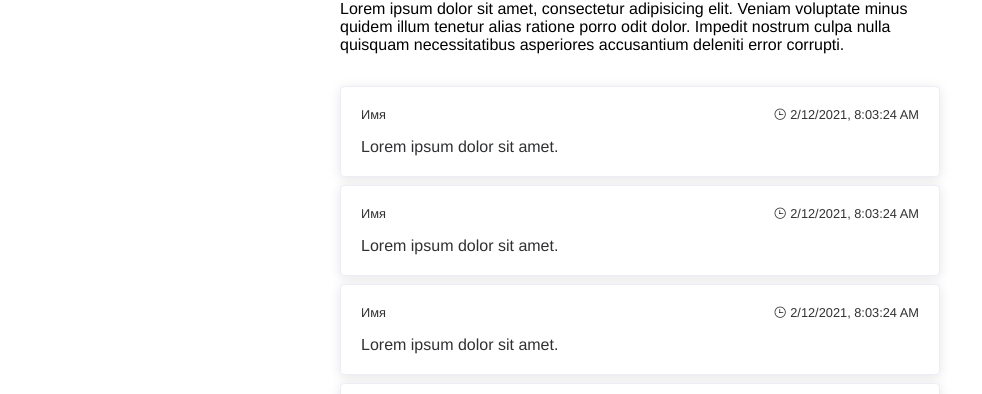
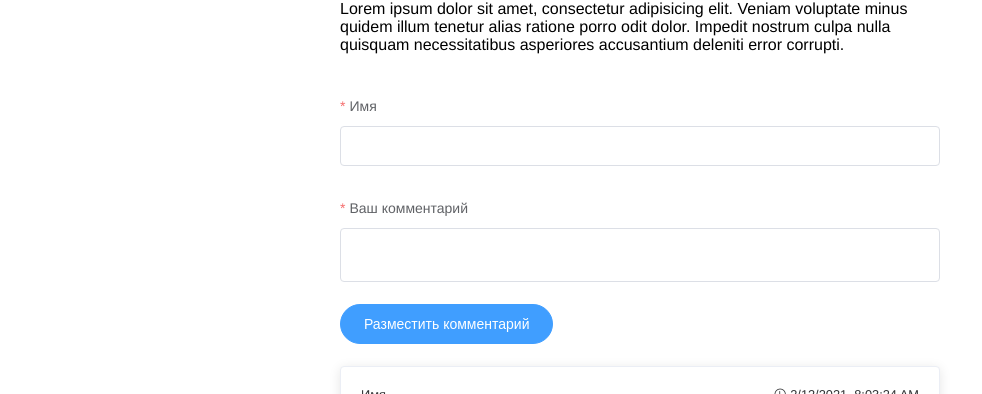
Before and after one commit to dm1annem/test_nuxt_blog, a Nuxt app: page /post/1 in a window 1280 px wide. Shown: the part 183-577 px from the top of the page, without its empty margins (0-982 px from the left). Built offline with nearby package versions, Linux system fonts and the light colour scheme.

Commit message:
сделал форму ввода коментариев

```diff
--- /dev/null
+++ b/components/main/CommentForm.vue
@@ -0,0 +1,63 @@
+<template>
+    <el-form
+    :model="controls"
+    :rules="rules"
+    ref="form"
+    @submit.native.prevent="onSubmit"
+    >
+        <el-form-item label="Имя" prop="name">
+            <el-input v-model.trim="controls.name"/>
+        </el-form-item>
+
+        <el-form-item label="Ваш комментарий" prop="text">
+            <el-input
+            v-model.trim="controls.text"
+            type="textarea"
+            resize="none"
+            :rows="2"
+            ></el-input>
+        </el-form-item>
+
+        <el-form-item >
+            <el-button
+            type="primary"
+            round
+            >Разместить комментарий</el-button>
+        </el-form-item>
+    </el-form>
+</template>
+
+<script>
+  export default {
+    data() {
+      return {
+            controls:{
+              name: '',
+              text: '',
+            },
+
+            rules:{
+                name:[
+                    {
+                    required: true,
+                    messege: 'Имя должно быть заполнено',
+                    triger: 'blur'
+                }
+                ],
+                text:[
+                    {
+                    required: true,
+                    messege: 'Введите ваш комментарий.',
+                    triger: 'blur'
+                    }]
+        }
+
+      }
+    },
+    methods: {
+      onSubmit() {
+        console.log('submit!');
+      }
+    }
+  }
+</script>
--- a/pages/post/_id.vue
+++ b/pages/post/_id.vue
@@ -34,7 +34,9 @@
         </main>
 
         <footer>
-            <!-- Form -->
+            <comment-form/>
+
+
 
             <div class="comments" v-if="true">
                 <app-comment
@@ -54,9 +56,11 @@
 
 <script>
 import AppComment from '@/components/main/Comment.vue'
+import AppCommentForm from '@/components/main/CommentForm.vue'
 export default {
     components:{
         AppComment,
+        AppCommentForm,
     },
     validate({params}){
         return Boolean(params.id)
```
